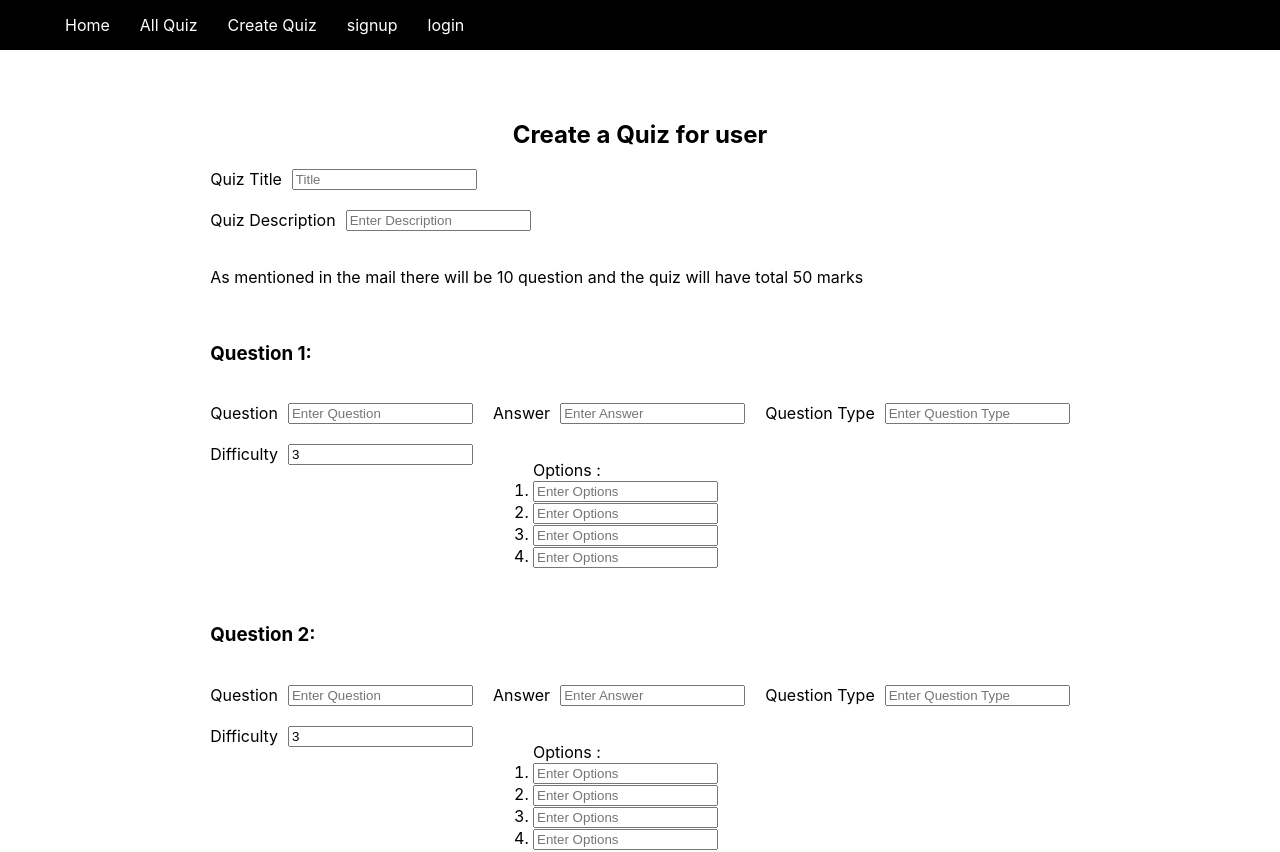
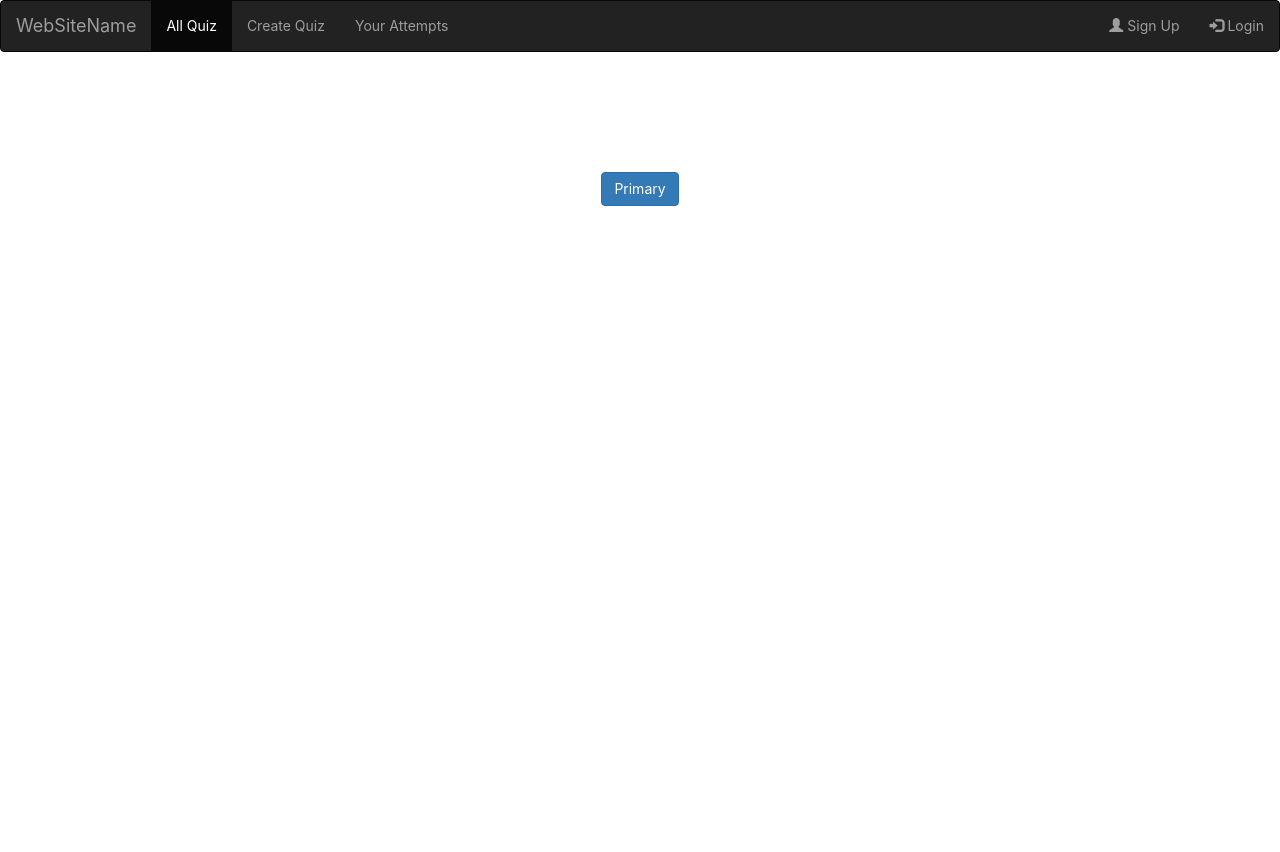
Before and after one commit to dkswami/quiz-frontend, a Next.js app: page /createquiz in a window 1280 px wide. Shown: the top 852 px of the page. After the commit the page ends 800 px from the top, so only its background shows below. Built offline with nearby package versions, Linux system fonts and the light colour scheme.

Commit message:
added bootstrap and changed UI

```diff
--- a/components/Navbar.js
+++ b/components/Navbar.js
@@ -1,27 +1,24 @@
 import Link from "next/link";
-import navStyles from "../styles/Navbar.module.css";
 
 export default function Navbar() {
 	return (
-		<nav className={navStyles.nav}>
-			<ul>
-				<li>
-					<Link href='/'>Home</Link>
-				</li>
-				<li>
-					<Link href='/allquiz'>All Quiz</Link>
-				</li>
-				<li>
-					<Link href='/createquiz'>Create Quiz</Link>
-				</li>
-				<li>
-					<Link href='/signup'>signup</Link>
-				</li>
-				<li>
-					<Link href='/login'>login</Link>
-				</li>
-			</ul>
-			<span></span>
-		</nav>
+		<>
+			<nav className="navbar navbar-inverse">
+				<div className="container-fluid">
+					<div className="navbar-header">
+						<a className="navbar-brand" href="/">WebSiteName</a>
+					</div>
+					<ul className="nav navbar-nav">
+						<li className="active"><Link href="/allquiz">All Quiz</Link></li>
+						<li><Link href="/createquiz">Create Quiz</Link></li>
+						<li><Link href="/attempts">Your Attempts</Link></li>
+					</ul>
+					<ul className="nav navbar-nav navbar-right">
+						<li><Link href="/signup"><span className="glyphicon glyphicon-user"></span> Sign Up</Link></li>
+						<li><Link href="/login"><span className="glyphicon glyphicon-log-in"></span> Login</Link></li>
+					</ul>
+				</div>
+			</nav>
+		</>
 	)
 }
--- /dev/null
+++ b/pages/_document.js
@@ -0,0 +1,15 @@
+import { Html, Head, Main, NextScript } from 'next/document'
+
+export default function Document() {
+	return (
+		<Html>
+			<Head>
+			<link rel="stylesheet" href="https://maxcdn.bootstrapcdn.com/bootstrap/3.4.1/css/bootstrap.min.css"></link>
+			</Head>
+			<body>
+				<Main />
+				<NextScript />
+			</body>
+		</Html>
+	)
+}
--- a/pages/createquiz.js
+++ b/pages/createquiz.js
@@ -1,25 +1,23 @@
 import { useState } from 'react'
 import { useRouter } from 'next/router';
 import axios from 'axios';
-import Loginstyles from '../styles/Login.module.css';
+import Createstyles from '../styles/CreateQuiz.module.css';
 import CreateQuestion from '../components/create-question';
 
 const defaultQuizData = {
 	title: "",
 	description: "",
-	questions: {
-		question1: null,
-		question2: null,
-		question3: null,
-		question4: null,
-		question5: null,
-		question6: null,
-		question7: null,
-		question8: null,
-		question9: null,
-		question10: null,
-	}
-}
+	difficultyLevel: 5,
+	questions: [
+		{
+			question: "",
+			questionType: "", //SCA: single correct answer, MCA: multiple correct answer
+			difficulty: 2,
+			correctAnswers: [],
+			answers: [],
+		}
+	],
+};
 
 const CreateQuiz = () => {
 	const [quizData, setQuizData] = useState(defaultQuizData);
@@ -46,12 +44,12 @@ const CreateQuiz = () => {
 		try {
 			const response = await axios.post('http://localhost:4000/api/v1/quiz', quizData, config);
 			console.log(response)
-			if(response.data._id) {
+			if (response.data._id) {
 				alert("Quiz created successfully");
 				router.push({
 					pathname: '/attemptQuiz/[qid]',
 					query: { qid: response.data._id },
-				     })
+				})
 			}
 		} catch (error) {
 			console.log(error)
@@ -61,15 +59,16 @@ const CreateQuiz = () => {
 
 	return (
 		<>
-			<h2>Create a Quiz for user</h2>
-			<form onSubmit={handleSubmit} className={Loginstyles.createQuizContainer}>
+			<button type="button" className="btn btn-primary">Primary</button>
+			{/* <h2>Create a Quiz for user</h2>
+			<form onSubmit={handleSubmit} className={Createstyles.createQuizContainer}>
 				<div className={Loginstyles.createQuestion}>
 					<label htmlFor="title">Quiz Title</label>
-					<input type="text" placeholder="Title" name='title' value={title} onChange={handleChange} required/>
+					<input type="text" placeholder="Title" name='title' value={title} onChange={handleChange} required />
 				</div>
 				<div className={Loginstyles.createQuestion}>
 					<label htmlFor="description">Quiz Description</label>
-					<input type="text" placeholder="Enter Description" name='description' value={description} onChange={handleChange} required/>
+					<input type="text" placeholder="Enter Description" name='description' value={description} onChange={handleChange} required />
 				</div>
 				<p>As mentioned in the mail there will be 10 question and the quiz will have total 50 marks</p>
 				<h3>Question 1:</h3>
@@ -93,7 +92,7 @@ const CreateQuiz = () => {
 				<h3>Question 10:</h3>
 				<CreateQuestion questionNo='question10' handleAddQuestion={handleAddQuestion} />
 				<button>Create Quiz</button>
-			</form>
+			</form> */}
 		</>
 	)
 }
--- a/pages/index.js
+++ b/pages/index.js
@@ -8,7 +8,6 @@ export default function Home() {
       <Head>
         <title>Digiaccel Quiz App</title>
         <meta name="description" content="Generated by create next app" />
-        <link rel="icon" href="/favicon.ico" />
       </Head>
 
       <main className={styles.main}>
--- a/styles/Login.module.css
+++ b/styles/Login.module.css
@@ -1,9 +1,9 @@
-.loginContainer {
+/* .loginContainer {
   display: flex;
   flex-direction: column;
   align-items: center;
   gap: 20px;
-}
+} */
 
 .createQuizContainer {
   display: flex;
--- a/styles/Navbar.module.css
+++ /dev/null
@@ -1,22 +0,0 @@
-.nav {
-  position: fixed;
-  width: 100%;
-  height: 50px;
-  padding: 10px;
-  background: #000;
-  color: #fff;
-  display: flex;
-  align-items: center;
-  justify-content: flex-start;
-}
-
-.nav ul {
-  display: flex;
-  justify-content: center;
-  align-items: center;
-  list-style: none;
-}
-
-.nav ul li a {
-  margin: 5px 15px;
-}
```
Also changed, not shown: pages/attemptquiz/[qid].js (+9 -6 lines), pages/login.js (+14 -7 lines), pages/signup.js (+15 -7 lines), styles/CreateQuiz.module.css (added).
